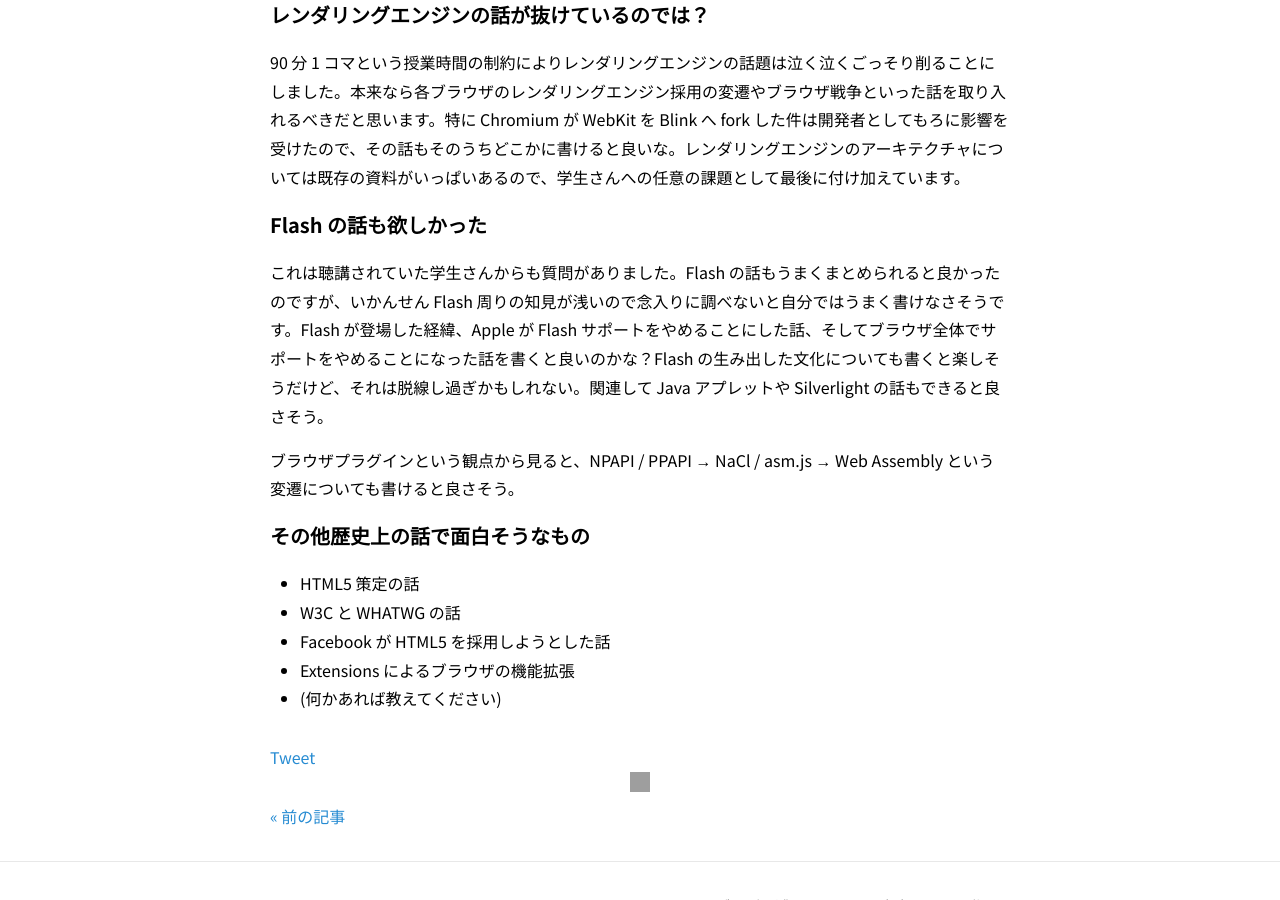
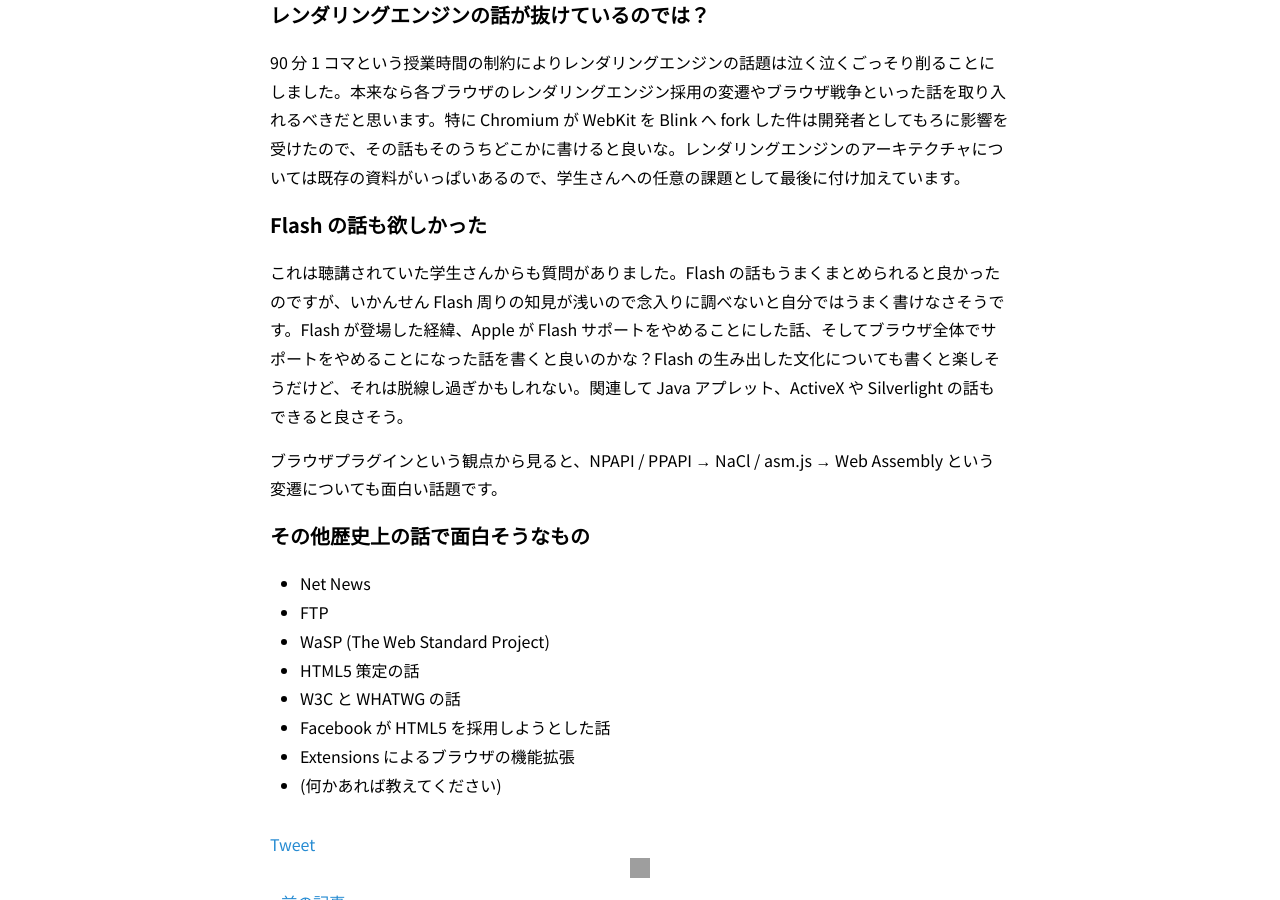
Before and after one commit to nhiroki/nhiroki.github.io, a Jekyll site: the page built from _posts/2020-12-04-web-and-browser.md, in a window 1280 px wide and 900 px high, scrolled down 1227 px. Built offline with Jekyll 4.4.1, drawn with Linux system fonts in a browser that asks for light colours; comment, search, counter and statistics services are not loaded; grey boxes are pictures that could not be loaded.

Commit message:
Update the existing article

```diff
--- a/_posts/2020-12-04-web-and-browser.md
+++ b/_posts/2020-12-04-web-and-browser.md
@@ -28,12 +28,15 @@
 
 ## Flash の話も欲しかった
 
-これは聴講されていた学生さんからも質問がありました。Flash の話もうまくまとめられると良かったのですが、いかんせん Flash 周りの知見が浅いので念入りに調べないと自分ではうまく書けなさそうです。Flash が登場した経緯、Apple が Flash サポートをやめることにした話、そしてブラウザ全体でサポートをやめることになった話を書くと良いのかな？Flash の生み出した文化についても書くと楽しそうだけど、それは脱線し過ぎかもしれない。関連して Java アプレットや Silverlight の話もできると良さそう。
+これは聴講されていた学生さんからも質問がありました。Flash の話もうまくまとめられると良かったのですが、いかんせん Flash 周りの知見が浅いので念入りに調べないと自分ではうまく書けなさそうです。Flash が登場した経緯、Apple が Flash サポートをやめることにした話、そしてブラウザ全体でサポートをやめることになった話を書くと良いのかな？Flash の生み出した文化についても書くと楽しそうだけど、それは脱線し過ぎかもしれない。関連して Java アプレット、ActiveX や Silverlight の話もできると良さそう。
 
-ブラウザプラグインという観点から見ると、NPAPI / PPAPI → NaCl / asm.js → Web Assembly という変遷についても書けると良さそう。
+ブラウザプラグインという観点から見ると、NPAPI / PPAPI → NaCl / asm.js → Web Assembly という変遷についても面白い話題です。
 
 ## その他歴史上の話で面白そうなもの
 
+- Net News
+- FTP
+- WaSP (The Web Standard Project)
 - HTML5 策定の話
 - W3C と WHATWG の話
 - Facebook が HTML5 を採用しようとした話
```
